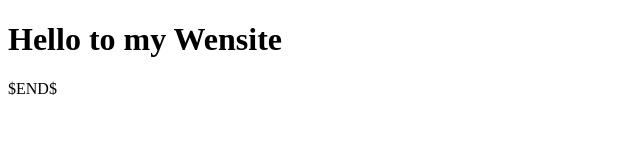
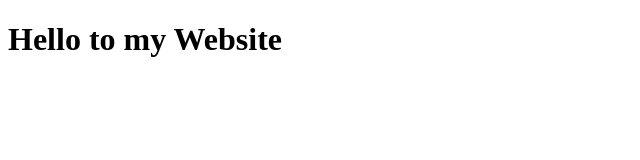
Before and after one commit to Erickk0/Erickk0.github.io, a plain HTML site: page index.html in a window 1280 px wide. Shown: the full height of the page, 0-640 px from the left. Drawn offline with Linux system fonts and the light colour scheme.

Commit message:
Update index.html
corrected somey typos

```diff
--- a/index.html
+++ b/index.html
@@ -2,10 +2,9 @@
 <html lang="en">
 <head>
   <meta charset="UTF-8">
-  <title>$Title$</title>
-  <h1>Hello to my Wensite</h1>
+  <title>Erick's Website</title>
+  <h1>Hello to my Website</h1>
 </head>
 <body>
-$END$
 </body>
 </html>
```
